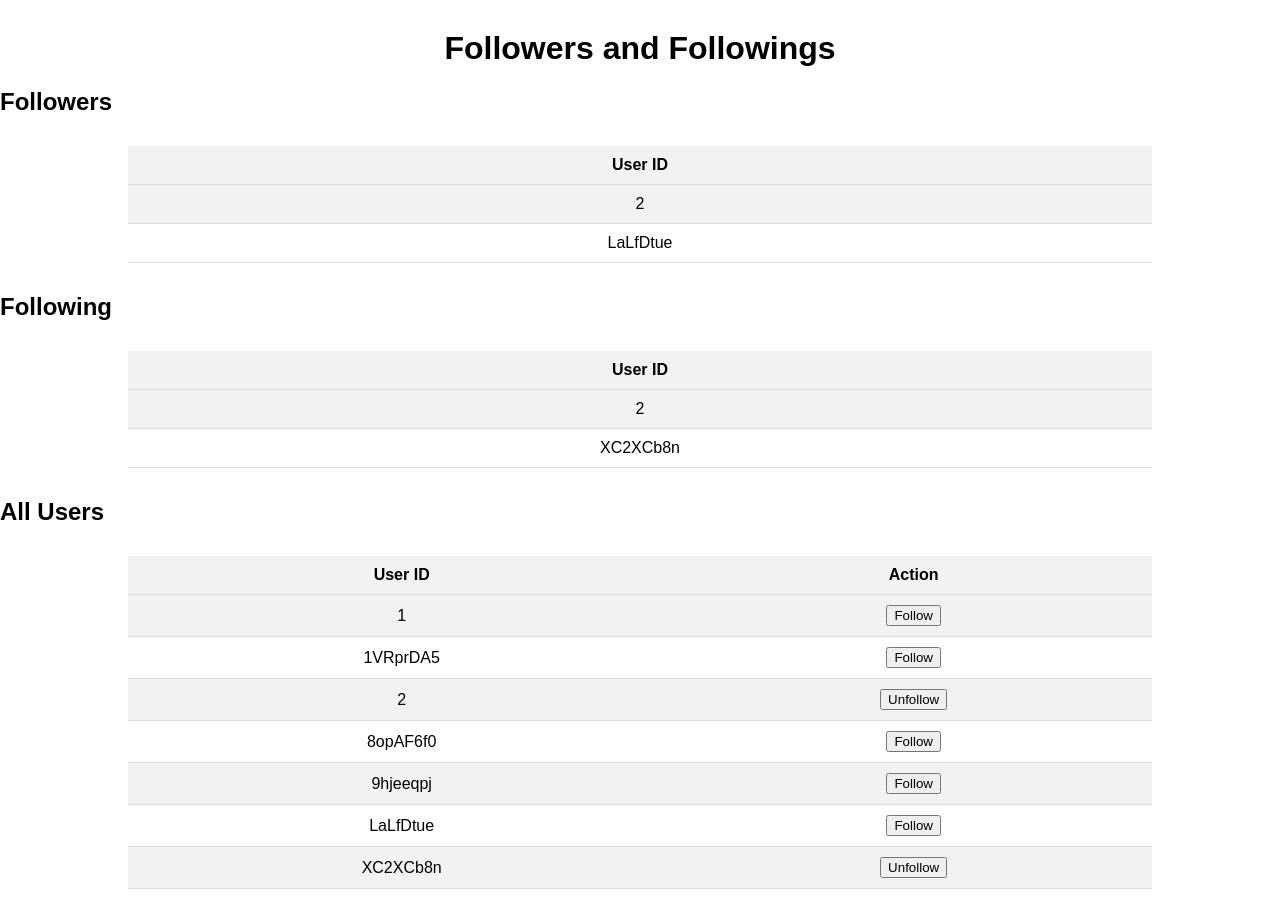
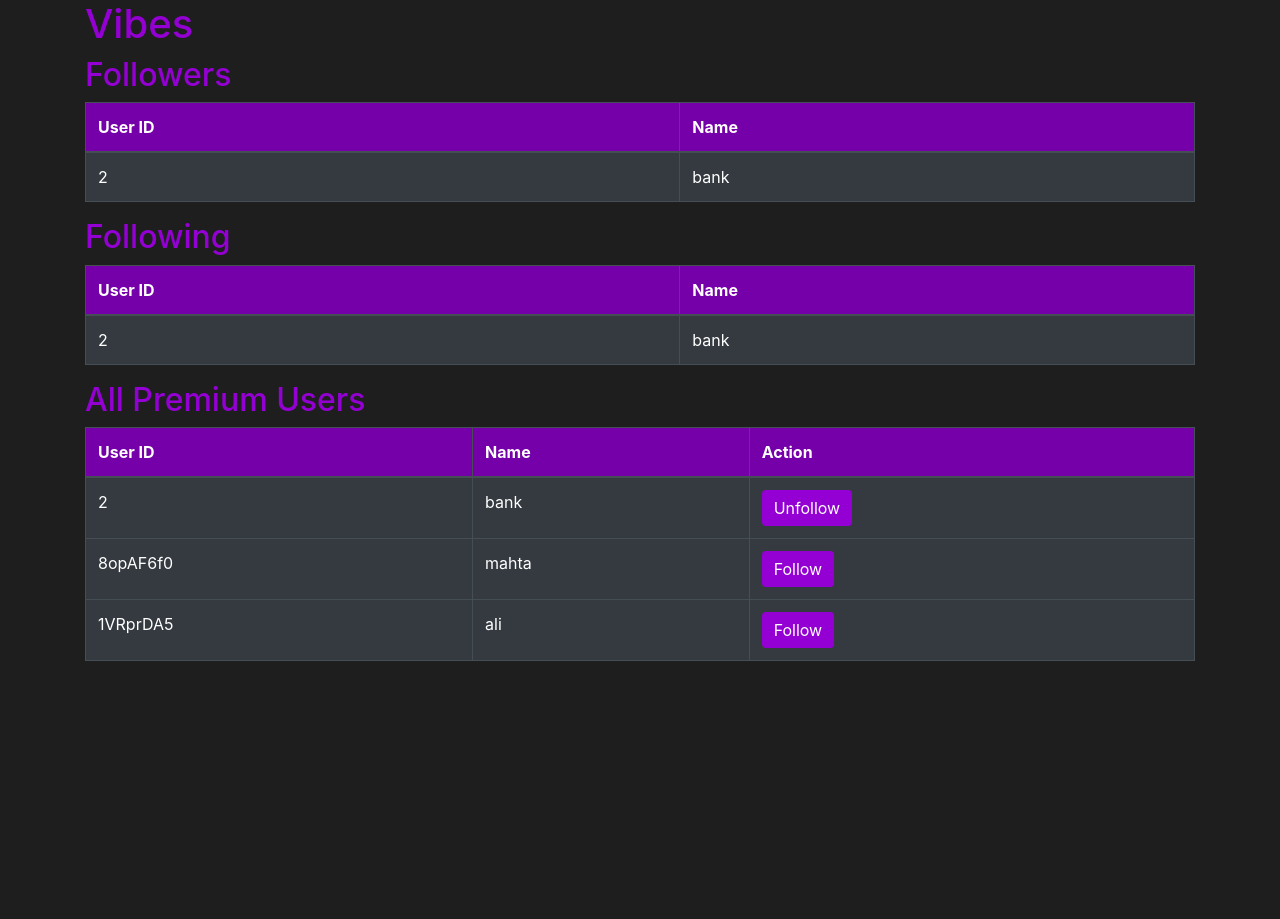
Before and after one commit to MahtaMirzaei/Vibes, a Flask app: page /follows in a window 1280 px wide. After the commit the page ends 661 px from the top, so only its background shows below. Run offline with Flask 3, Linux system fonts and the light colour scheme; a user stored in the database is signed in; data comes from the database, SQL or seed files in the repository; both versions use the stored data as it was after the commit; some libraries are stand-ins or nearby versions.

Commit message:
feat(): base styles applied to follows page, also only showing premium users in the list were handeled.

```diff
--- a/app.py
+++ b/app.py
@@ -201,13 +201,8 @@ with sqlite3.connect("database.db") as connect:
         connect.execute(
         "INSERT OR IGNORE INTO FOLLOWS (user_id1, user_id2) VALUES (1, 2)")
         connect.execute(
-        "INSERT OR IGNORE INTO FOLLOWS (user_id1, user_id2) VALUES (1, 'XC2XCb8n')")
-        connect.execute(
         "INSERT OR IGNORE INTO FOLLOWS (user_id1, user_id2) VALUES (2, 1)")
-        connect.execute(
-        "INSERT OR IGNORE INTO FOLLOWS (user_id1, user_id2) VALUES ('LaLfDtue', 1)")
-        connect.execute(
-        "INSERT OR IGNORE INTO FOLLOWS (user_id1, user_id2) VALUES ('LaLfDtue', '9hjeeqpj')")
+
 
 
 
@@ -1089,48 +1084,55 @@ def add_song_to_playlist():
 
 @app.route('/follows', methods=['GET', 'POST'])
 def follows():
-    # Connect to the SQLite database
-    conn = sqlite3.connect('database.db')
-    c = conn.cursor()
+    user_id = session['user_id']
 
-    # Get the current user's ID
-    # Assuming the user's ID is stored in the session
-    current_user_id = session.get('user_id')
+    with sqlite3.connect('database.db') as conn:
+        cursor = conn.cursor()
 
-    if request.method == 'POST':
-        # Check if the user wants to follow or unfollow someone
-        if 'user_id_to_follow' in request.form:
-            user_id_to_follow = request.form['user_id_to_follow']
-            # Insert the new follow relationship into the database
-            c.execute("INSERT INTO follows (user_id1, user_id2) VALUES (?, ?)",
-                      (current_user_id, user_id_to_follow))
-        elif 'user_id_to_unfollow' in request.form:
-            user_id_to_unfollow = request.form['user_id_to_unfollow']
-            # Remove the follow relationship from the database
-            c.execute("DELETE FROM follows WHERE user_id1 = ? AND user_id2 = ?",
-                      (current_user_id, user_id_to_unfollow))
-        conn.commit()
+        # Handle follow/unfollow actions
+        if request.method == 'POST':
+            if 'user_id_to_follow' in request.form:
+                user_id_to_follow = request.form['user_id_to_follow']
+                # Check if user_id_to_follow contains digits
+                if user_id != user_id_to_follow:
+                    cursor.execute("SELECT COUNT(*) FROM FOLLOWS WHERE user_id1 = ? AND user_id2 = ?", (user_id, user_id_to_follow))
+                    if cursor.fetchone()[0] == 0:
+                        cursor.execute("INSERT INTO FOLLOWS (user_id1, user_id2) VALUES (?, ?)", (user_id, user_id_to_follow))
+                        conn.commit()
+            elif 'user_id_to_unfollow' in request.form:
+                user_id_to_unfollow = request.form['user_id_to_unfollow']
+                cursor.execute("DELETE FROM FOLLOWS WHERE user_id1 = ? AND user_id2 = ?", (user_id, user_id_to_unfollow))
+                conn.commit()
 
-    # Get the users that the current user is following
-    c.execute("SELECT user_id2 FROM follows WHERE user_id1 = ?",
-              (current_user_id,))
-    following = c.fetchall()
+        # Fetch followers
+        cursor.execute("""
+            SELECT u.user_id, u.name FROM USERS u
+            JOIN FOLLOWS f ON u.user_id = f.user_id1
+            WHERE f.user_id2 = ?
+        """, (user_id,))
+        followers = cursor.fetchall()
 
-    # Get the users that are following the current user
-    c.execute("SELECT user_id1 FROM follows WHERE user_id2 = ?",
-              (current_user_id,))
-    followers = c.fetchall()
+        # Fetch followings
+        cursor.execute("""
+            SELECT u.user_id, u.name FROM USERS u
+            JOIN FOLLOWS f ON u.user_id = f.user_id2
+            WHERE f.user_id1 = ?
+        """, (user_id,))
+        following = cursor.fetchall()
 
-    # Get the list of all users
-    c.execute(
-        "SELECT DISTINCT user_id1 FROM follows UNION SELECT DISTINCT user_id2 FROM follows")
-    all_users = c.fetchall()
+        # Fetch all premium users
+        cursor.execute("""
+            SELECT user_id, name FROM USERS
+            WHERE user_id != ? AND is_premium = 1
+        """, (user_id,))
+        all_users = cursor.fetchall()
 
-    # Check which users the current user is following
-    following_set = set(follow[0] for follow in following)
+        following_set = {follow[0] for follow in following}
 
-    # Render the HTML template with the data
     return render_template('follows.html', followers=followers, following=following, all_users=all_users, following_set=following_set)
+
+
+
 
 @app.route('/send_friendship_request', methods=['POST'])
 def send_friendship_request():
--- a/templates/follows.html
+++ b/templates/follows.html
@@ -2,59 +2,109 @@
 <html>
 <head>
     <title>Followers and Followings</title>
-    <link rel="stylesheet" href="{{ url_for('static', filename='css/follows.css') }}">
+    <link rel="stylesheet" href="https://stackpath.bootstrapcdn.com/bootstrap/4.5.2/css/bootstrap.min.css">
+    <style>
+        body {
+            background-color: #1e1e1f;
+            color: #ffffff;
+        }
+        h1, h2 {
+            color: #9400d3;
+        }
+        .btn-custom {
+            background-color: #9400d3;
+            color: #ffffff;
+            border: none;
+        }
+        .btn-custom:hover {
+            background-color: #7500a9;
+        }
+        table {
+            width: 100%;
+            margin-bottom: 20px;
+            border-collapse: collapse;
+        }
+        th, td {
+            border: 1px solid #9400d3;
+            padding: 10px;
+            text-align: left;
+        }
+        th {
+            background-color: #7500a9;
+        }
+    </style>
 </head>
 <body>
-    <h1>Followers and Followings</h1>
+    <div class="container">
+        <h1>Vibes</h1>
 
         <h2>Followers</h2>
-    <table>
+        <table class="table table-dark">
+            <thead>
                 <tr>
                     <th>User ID</th>
+                    <th>Name</th>
                 </tr>
+            </thead>
+            <tbody>
                 {% for follower in followers %}
                 <tr>
                     <td>{{ follower[0] }}</td>
+                    <td>{{ follower[1] }}</td>
                 </tr>
                 {% endfor %}
+            </tbody>
         </table>
 
         <h2>Following</h2>
-    <table>
+        <table class="table table-dark">
+            <thead>
                 <tr>
                     <th>User ID</th>
+                    <th>Name</th>
                 </tr>
+            </thead>
+            <tbody>
                 {% for follow in following %}
                 <tr>
                     <td>{{ follow[0] }}</td>
+                    <td>{{ follow[1] }}</td>
                 </tr>
                 {% endfor %}
+            </tbody>
         </table>
 
-    <h2>All Users</h2>
-    <table>
+        <h2>All Premium Users</h2>
+        <table class="table table-dark">
+            <thead>
                 <tr>
                     <th>User ID</th>
+                    <th>Name</th>
                     <th>Action</th>
                 </tr>
+            </thead>
+            <tbody>
                 {% for user in all_users %}
                 <tr>
                     <td>{{ user[0] }}</td>
+                    <td>{{ user[1] }}</td>
                     <td>
                         {% if user[0] in following_set %}
-                <form method="post" action="{{ url_for('follows') }}">
+                        <form method="post" action="{{ url_for('follows') }}" style="display:inline;">
                             <input type="hidden" name="user_id_to_unfollow" value="{{ user[0] }}">
-                    <button type="submit">Unfollow</button>
+                            <button type="submit" class="btn btn-danger btn-custom">Unfollow</button>
                         </form>
                         {% else %}
-                <form method="post" action="{{ url_for('follows') }}">
+                        <form method="post" action="{{ url_for('follows') }}" style="display:inline;">
                             <input type="hidden" name="user_id_to_follow" value="{{ user[0] }}">
-                    <button type="submit">Follow</button>
+                            <button type="submit" class="btn btn-success btn-custom">Follow</button>
                         </form>
                         {% endif %}
                     </td>
                 </tr>
                 {% endfor %}
+            </tbody>
         </table>
+    </div>
 </body>
 </html>
```
Also changed, not shown: database.db. Lines whose indentation alone changed are shown as unchanged.
